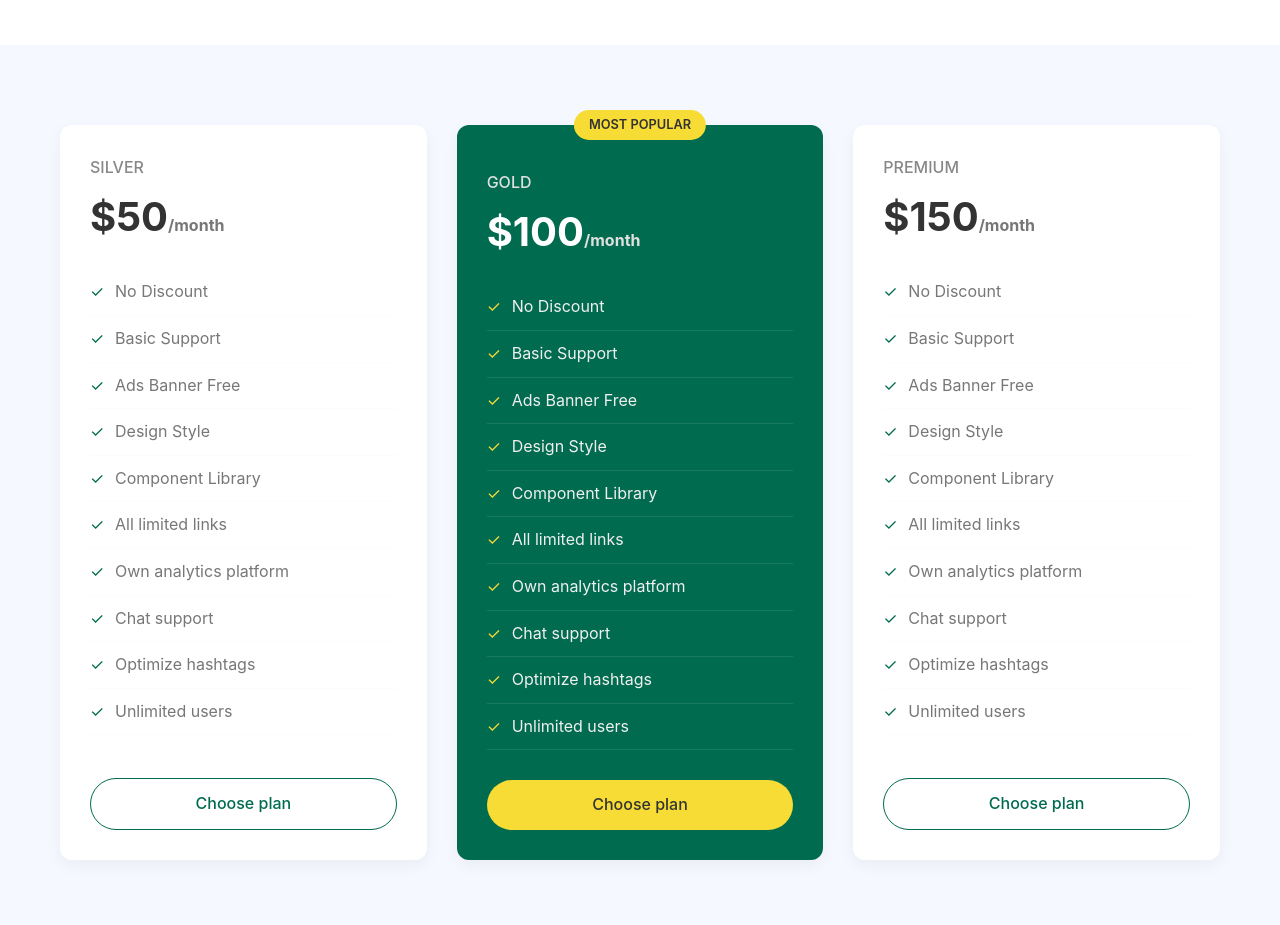
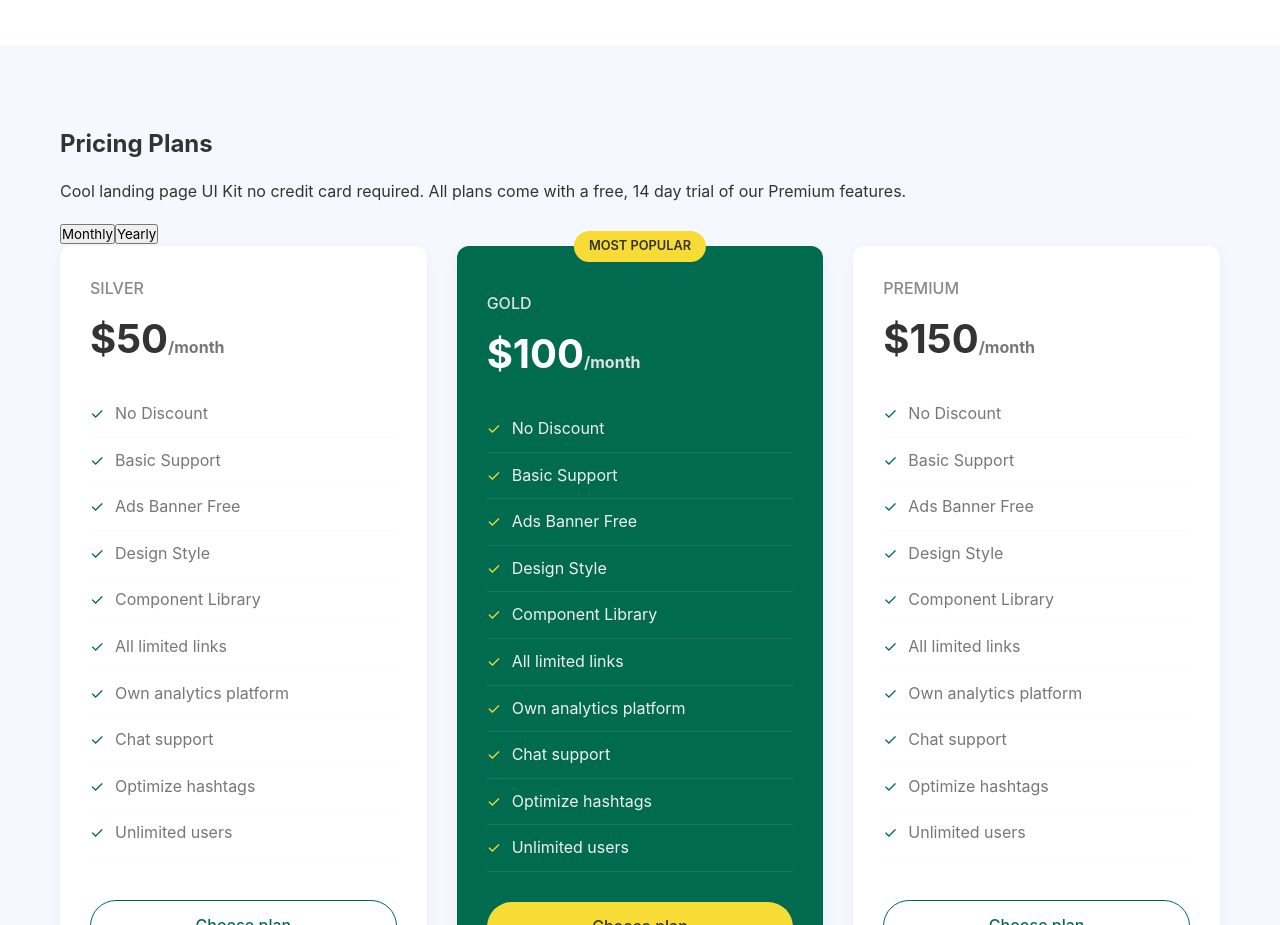
Before and after one commit to deboraabarca/coca-page, a React (Vite) app: page / in a window 1280 px wide. Shown: the part 4220-5145 px from the top of the page. Built offline with nearby package versions, Linux system fonts and the light colour scheme.

Commit message:
refactor: :recycle: refactor structure for the pricing section

```diff
--- a/src/components/Pricing.jsx
+++ b/src/components/Pricing.jsx
@@ -1,11 +1,32 @@
 // components/PricingSection.js
+import { useState } from 'react';
 import '../styles/Pricing.css';
 import { FaGooglePlay, FaApple } from 'react-icons/fa';
 
 const PricingSection = () => {
+  const [billingCycle, setBillingCycle] = useState('monthly');
   return (
     <section className="pricing-section">
       <div className="container">
+      <h2 className="pricing-title">Pricing Plans</h2>
+        <p className="pricing-description">
+          Cool landing page UI Kit no credit card required. All plans come with a
+          free, 14 day trial of our Premium features.
+        </p>
+        <div className="billing-toggle">
+          <button
+            className={`toggle-btn ${billingCycle === 'monthly' ? 'active' : ''}`}
+            onClick={() => setBillingCycle('monthly')}
+          >
+            Monthly
+          </button>
+          <button
+            className={`toggle-btn ${billingCycle === 'yearly' ? 'active' : ''}`}
+            onClick={() => setBillingCycle('yearly')}
+          >
+            Yearly
+          </button>
+        </div>
         <div className="pricing-plans">
           <div className="pricing-card silver">
             <h3 className="plan-title">SILVER</h3>
```
